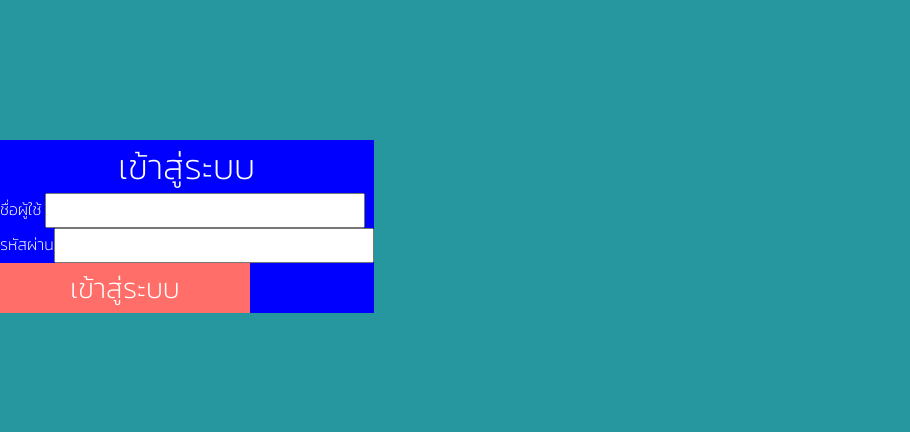
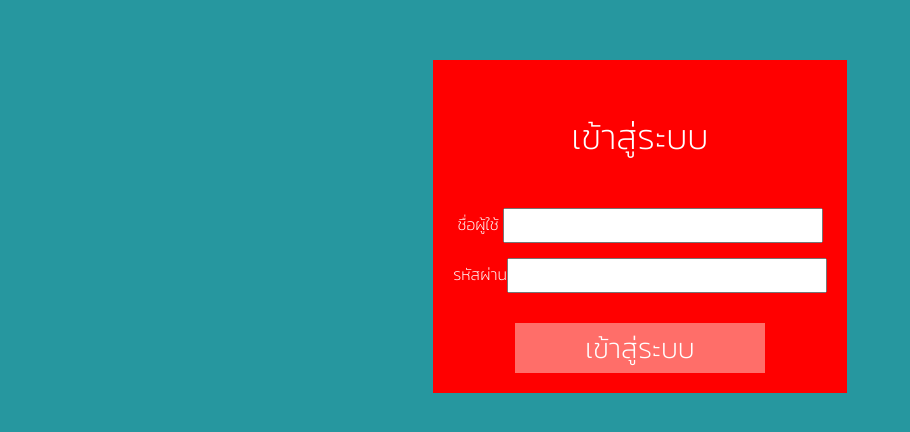
Before and after one commit to teethat-lsk/PhochanaFrontEnd, a React (Create React App) app: page /login in a window 1280 px wide. Shown: the part 174-606 px from the top of the page, without its empty margins (0-910 px from the left). Built offline with nearby package versions, Linux system fonts and the light colour scheme.

Commit message:
set center

```diff
--- a/src/styles/Login.css
+++ b/src/styles/Login.css
@@ -1,44 +1,48 @@
-@import "Color.css";
+@import 'Color.css';
 .window {
-  height: 100%;
-  width: 100%;
-  margin: 0 auto;
+	height: 100vh;
+	width: 100vw;
+	position: relative;
+	background-color: var(--bg);
+	position: absolute;
+	bottom: 0;
 	display: flex;
-
+	justify-content: space-evenly;
 	align-items: center;
-  justify-items: center;
-  background-color: var(--bg);
 }
 
 .login_container {
+	padding: 20px;
 	display: flex;
 	flex-direction: column;
-  justify-items: center;
 	align-items: center;
-  margin: 0 auto;
-  background-color: blue;
+	text-align: center;
+	background-color: red;
 }
+
 .textLogin {
+	text-align: center;
 	color: white;
-
+	padding: 30px;
 	font-size: 35px;
 }
 
 .username {
+	padding-top: 15px;
+	padding-bottom: 15px;
 }
 
 .password {
+	padding-bottom: 30px;
 }
 
 .textUser {
 	color: white;
-
 	bottom: 5px;
 }
 
 .textPass {
 	color: white;
-
 	bottom: 5px;
 }
 
@@ -60,5 +64,5 @@
 	width: 250px;
 	font-size: 28px;
 	color: white;
-  font-family: "Kanit", sans-serif;
+	font-family: 'Kanit', sans-serif;
 }
--- a/src/styles/global.css
+++ b/src/styles/global.css
@@ -1,16 +1,9 @@
-@import "Color.css";
+@import 'Color.css';
 html,
 body {
-  font-family: "Kanit", sans-serif;
+	font-family: 'Kanit', sans-serif;
 	-webkit-font-smoothing: antialiased;
 	-moz-osx-font-smoothing: grayscale;
-  height: 100%;
-  width: 100%;
-  display: flex;
-  /* flex-direction: column; */
-  align-items: center;
-  justify-items: center;
-  background-color: var(--bg);
 }
 
 * {
--- a/src/styles/home.css
+++ b/src/styles/home.css
@@ -1,8 +1,10 @@
+@import 'Color.css';
 .home {
 	height: 100vh;
 	width: 100vw;
 	background-color: rgb(0, 213, 130);
 	position: relative;
+	background-color: var(--bg);
 }
 
 .logo_layout {
```
Also changed, not shown: src/screens/Login.js (+17 -17 lines), 2 other files (tests, documents, lock files or other folders). Lines whose indentation alone changed are shown as unchanged.
